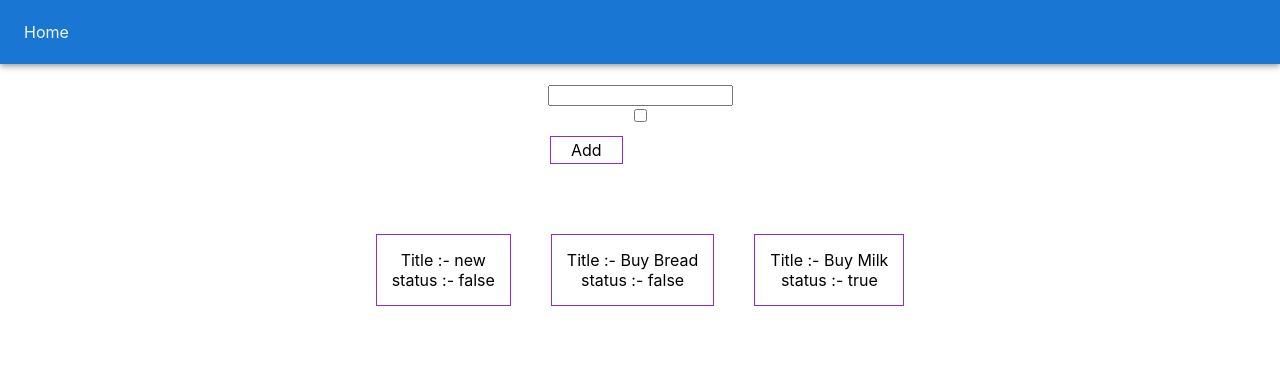
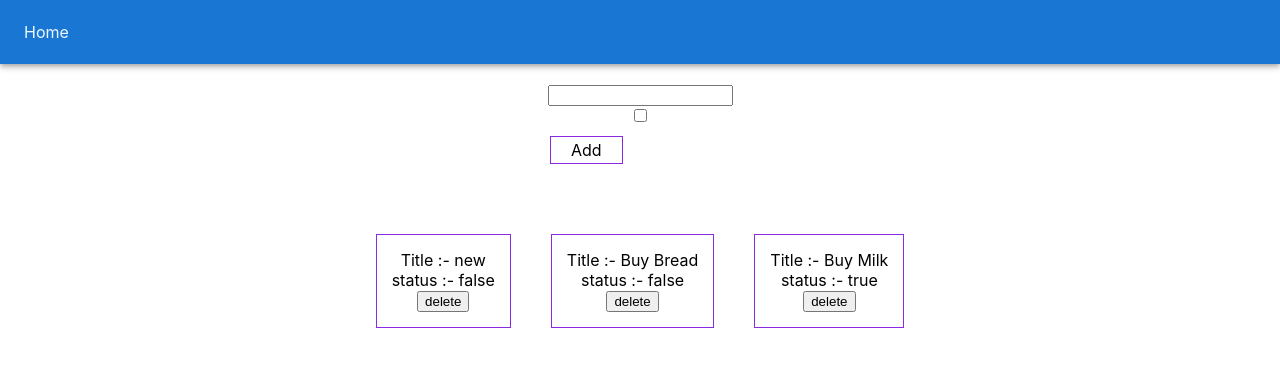
Before and after one commit to Lucky-Yadav/todo, a React (Create React App) app: page / in a window 1280 px wide. Shown: the top 366 px of the page. Built offline with nearby package versions, Linux system fonts and the light colour scheme; data requests are answered from the project's data file.

Commit message:
Update Createtask.jsx

```diff
--- a/src/components/Createtask.jsx
+++ b/src/components/Createtask.jsx
@@ -35,7 +35,10 @@ const Createtask = () => {
           console.log(res, 1);
           setrefresh(true)
       });
-  }
+    }
+    const deleteitem = () => {
+
+    }
 
   return (
     <div>
@@ -57,7 +60,8 @@ const Createtask = () => {
           <div className="task" key={item.id}>
                 <div className="title"> Title :- {item.title}</div>
 
-            <div className="status"> status :- {item.status? "true": "false"}</div>
+                <div className="status"> status :- {item.status ? "true" : "false"}</div>
+                <button >delete</button>
           </div>
         ))}
       </div>
```
